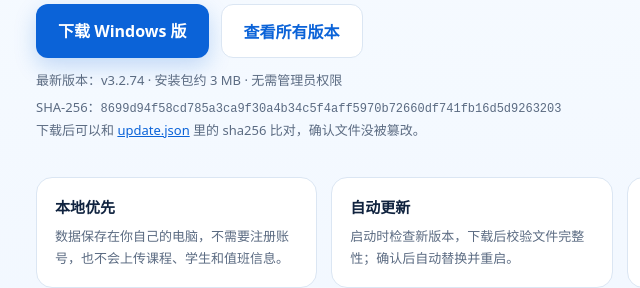
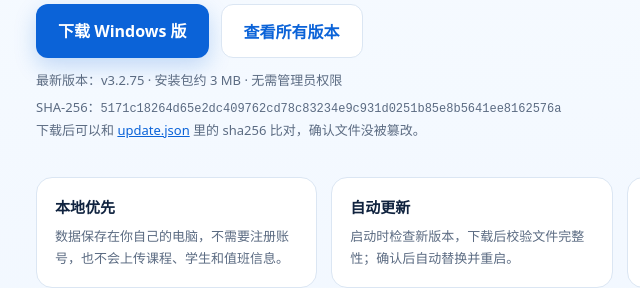
Before and after one commit to feihesl/kexu-releases, a plain HTML site: page index.html in a window 1280 px wide. Shown: the part 273-561 px from the top of the page, 168-808 px from the left. Drawn offline with Linux system fonts and the light colour scheme.

Commit message:
Update download page to 3.2.75

```diff
--- a/index.html
+++ b/index.html
@@ -37,8 +37,8 @@
     <a class="btn primary" href="https://github.com/feihesl/kexu-releases/releases/latest/download/KeXu-win64.zip">下载 Windows 版</a>
     <a class="btn secondary" href="https://github.com/feihesl/kexu-releases/releases">查看所有版本</a>
   </div>
-  <div class="meta">最新版本：v3.2.74 · 安装包约 3 MB · 无需管理员权限</div>
-  <div class="meta" style="margin-top:8px">SHA-256：<code style="font-size:12px;word-break:break-all"><!--sha-->8699d94f58cd785a3ca9f30a4b34c5f4aff5970b72660df741fb16d5d9263203<!--/sha--></code></div>
+  <div class="meta">最新版本：v3.2.75 · 安装包约 3 MB · 无需管理员权限</div>
+  <div class="meta" style="margin-top:8px">SHA-256：<code style="font-size:12px;word-break:break-all"><!--sha-->5171c18264d65e2dc409762cd78c83234e9c931d0251b85e8b5641ee8162576a<!--/sha--></code></div>
   <div class="meta" style="margin-top:4px">下载后可以和 <a href="update.json" style="color:var(--accent)">update.json</a> 里的 sha256 比对，确认文件没被篡改。</div>
 
   <div class="grid">
```
